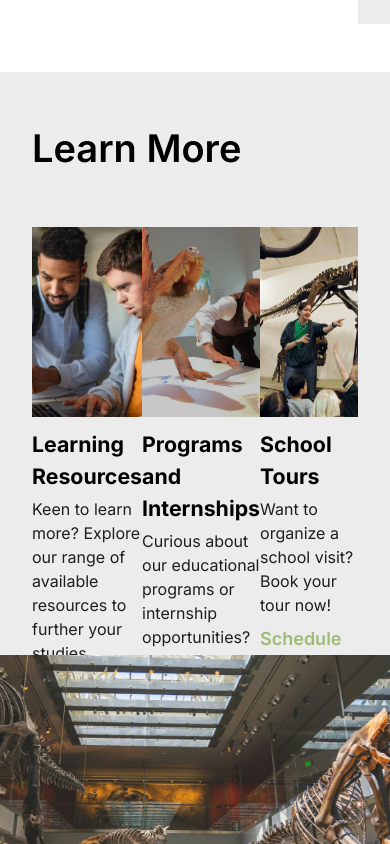
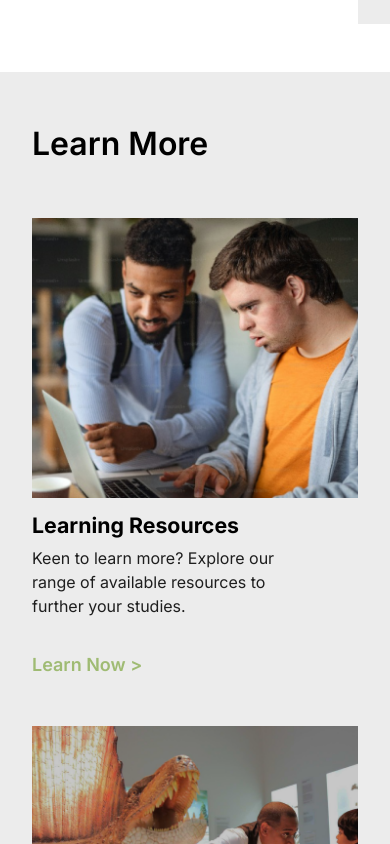
Before and after one commit to faoroj/FossilDiscoveryLab, a React (Vite) app in the folder FossilDiscoveryLab/: page / in a window 390 px wide. Shown: the part 4340-5184 px from the top of the page. Built offline with nearby package versions, Linux system fonts and the light colour scheme.

Commit message:
Learn More Responsiveness

```diff
--- a/FossilDiscoveryLab/src/components/home/Learn.jsx
+++ b/FossilDiscoveryLab/src/components/home/Learn.jsx
@@ -4,20 +4,21 @@ import { Link } from 'react-router-dom';
 const Learn = () => {
   return (
     <section
-    id='learn-more'
-    className='max-container'>
+      id='learn-more'
+      className='max-container'
+    >
 
-      <h1 className='font-inter text-[38px] font-semibold leading-[150%]'>
+      <h1 className='font-inter text-[32px] md:text-[48px] font-semibold leading-[150%]'>
         Learn More
       </h1>
 
-      <div className='flex flex-row justify-around items-start mt-[50px]'>
+      <div className='grid md:grid-cols-3 sm:grid-cols-3 xs:grid-cols-2 grid-cols-1 sm:gap-[64px] gap-12 mt-[50px]'>
 
           {learnmore.map((learn) => (
 
-            <div key={learn.id} className='flex flex-col h-[380px]'>
+            <div key={learn.id} className='flex flex-col h-[460px] sm:h-[550px] custom:h-[530px] md:h-[520px] lg:h-[480px]'>
               <div className='w-full'>
-                <img src={learn.image} alt={learn.title} className='w-[250px] h-[190px] object-cover'/>
+                <img src={learn.image} alt={learn.title} className='w-[360px] h-[280px] object-cover'/>
               </div>
 
               <h3 className="text-bold-21 mt-3">
--- a/FossilDiscoveryLab/src/index.css
+++ b/FossilDiscoveryLab/src/index.css
@@ -26,7 +26,7 @@
   line-height: 24px;
   font-size: 16px;
   border-radius: 6px;
-  height: 100%;
+  height: 41px;
   width: 125px;
   max-width: 125px;
   border: none;
--- a/FossilDiscoveryLab/src/pages/Home.jsx
+++ b/FossilDiscoveryLab/src/pages/Home.jsx
@@ -25,7 +25,7 @@ const App = () => {
         <Learn />
       </section>
 
-      <section>
+      <section className="">
         <Donate />
       </section>
 
```
